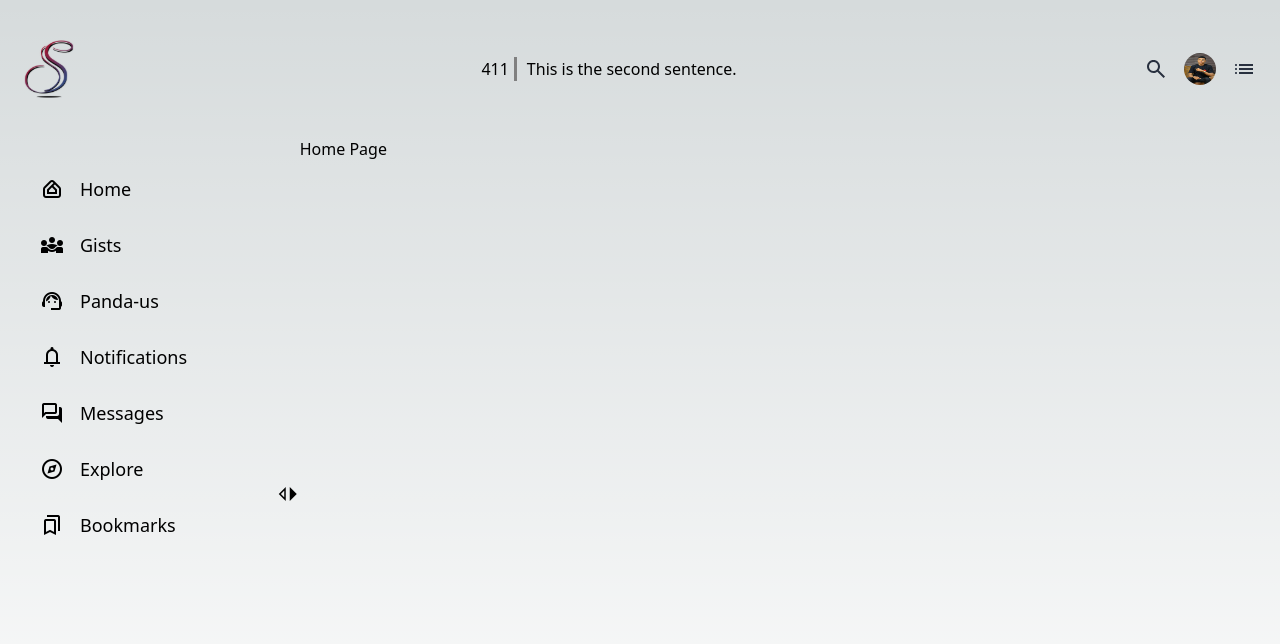
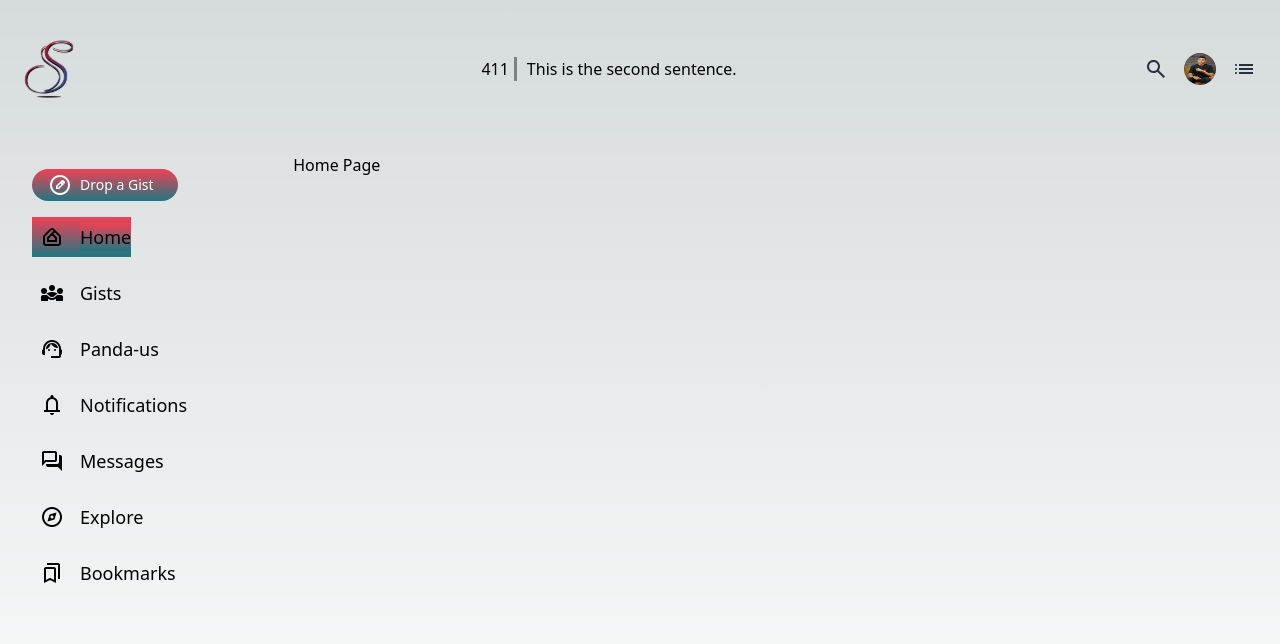
Before and after one commit to Alabs02/sitywatch-mirror, a Next.js app: page / in a window 1280 px wide. Shown: the top 644 px of the page. Built offline with nearby package versions, Linux system fonts and the light colour scheme.

Commit message:
making the colapsable

```diff
--- a/src/layouts/Layout.tsx
+++ b/src/layouts/Layout.tsx
@@ -1,12 +1,12 @@
-import React, { ReactNode, FC, useState } from "react";
-import Link from "next/link";
-import classnames from "classnames";
-import Header from "./app/Header";
+import React, { ReactNode, FC, useState, useEffect } from "react"
+import Link from "next/link"
+import classnames from "classnames"
+import Header from "./app/Header"
 
 interface NavLink {
-  href: string;
-  label: string;
-  icon: string; // Material symbol name
+  href: string
+  label: string
+  icon: string // We'll keep the icon definition for future use
 }
 
 const navLinks: NavLink[] = [
@@ -17,27 +17,54 @@ const navLinks: NavLink[] = [
   { href: "/messages", label: "Messages", icon: "forum" },
   { href: "/explore", label: "Explore", icon: "explore" },
   { href: "/bookmarks", label: "Bookmarks", icon: "bookmarks" },
-];
+]
+
 
 const Layout: FC<{ children: ReactNode }> = ({ children }) => {
   const [isCollapsed, setIsCollapsed] = useState(false)
+   const [activeLink, setActiveLink] = useState("/")
+  const [screenWidth, setScreenWidth] = useState(window.innerWidth)
 
   const toggleSidebar = () => setIsCollapsed(!isCollapsed)
 
-  const sidebarClasses = `w-full lg:w-[80px] xl:w-[280px] p-8 flex flex-col items-center xl:items-start gap-y-4 overflow-hidden transition-all duration-200 ${
-    isCollapsed ? "xl:w-0" : ""
-  }`
-
-  const linkClasses = classnames(
-    "text-lg",
-    "font-medium",
-    "flex",
-    "items-center",
-    "xl:gap-x-2",
+  const sidebarClasses = classnames(
+    "w-full lg:w-[80px] xl:w-[280px] p-8 flex flex-col items-center xl:items-start gap-y-4 overflow-hidden transition-all duration-200",
     {
-      "text-hidden xl:text-block": isCollapsed,
+      "xl:w-0": isCollapsed || screenWidth < 768,
     },
   )
+
+  const linkClasses = (isActive: boolean) =>
+    classnames("text-lg", "font-medium", "flex", "items-center", "xl:gap-x-2", {
+      "text-hidden xl:text-block": isCollapsed,
+      "bg-gradient-to-b from-[#F24055] to-[#1E7881]": isActive,
+    })
+
+
+  const dropGistButtonClasses = classnames(
+    "toggleBtn rounded-full text-sm text-white px-4 py-1",
+    {
+      "bg-gradient-to-b from-[#F24055] to-[#1E7881] flex items-center": true,
+      "w-full": isCollapsed,
+      "w-auto": !isCollapsed,
+    },
+  )
+
+  const handleResize = () => setScreenWidth(window.innerWidth)
+
+  useEffect(() => {
+    window.addEventListener("resize", handleResize)
+    return () => window.removeEventListener("resize", handleResize)
+  }, [])
+
+  const handleLinkClick = (href: string) => {
+    setActiveLink(href)
+    if (["/messages", "/explore"].includes(href)) {
+      setIsCollapsed(true)
+    } else {
+      setIsCollapsed(false) // Reset collapse for other links
+    }
+  }
 
   return (
     <div className="min-h-screen overflow-hidden">
@@ -46,27 +73,43 @@ const Layout: FC<{ children: ReactNode }> = ({ children }) => {
 
       <div className="flex min-h-[calc(100vh-80px)]">
         <aside className={sidebarClasses}>
+          <button className={dropGistButtonClasses}>
+            <span className="material-symbols-outlined">draft_orders</span>
+            <span className={`mx-2 ${isCollapsed ? "hidden" : "sm:block"}`}>
+              Drop a Gist
+            </span>
+          </button>
           {navLinks.map((navLink) => (
             <Link
               key={navLink.href}
               href={navLink.href}
-              className={linkClasses}
+              className={linkClasses(navLink.href === activeLink)} // Pass active state
+              onClick={() => handleLinkClick(navLink.href)}
             >
               <div className="h-10 w-10 overflow-hidden grid place-items-center">
                 <span className="material-symbols-outlined">
                   {navLink.icon}
                 </span>
               </div>
-              <span className={linkClasses}>{navLink.label}</span>
+              {/* Hide text on collapse on all screens */}
+              <span
+                className={classnames(
+                  linkClasses(navLink.href === activeLink),
+                  navLink.label,
+                )}
+              >
+                {navLink.label}
+              </span>
             </Link>
           ))}
         </aside>
+
         {/* <p className="font-semibold text-xl uppercase">Scout City</p> */}
-        <button className="focus:outline-none" onClick={toggleSidebar}>
-          {/* Toggle Icon (visible on all screens) */}
+        {/* <button className="focus:outline-none" onClick={toggleSidebar}>
+          TOGGLE ICON FOR SIDENAV COLLAPSE
           <span className="material-symbols-outlined">switch_left</span>
-        </button>
-        <main className="w-[100%] lg:w-[calc(100%-80px)] xl:w-[calc(100%-280px)] col-span-10">
+        </button> */}
+        <main className="w-[100%] lg:w-[calc(100%-80px)] xl:w-[calc(100%-280px)] col-span-10 mt-4 ml-4">
           {children}
         </main>
       </div>
```
